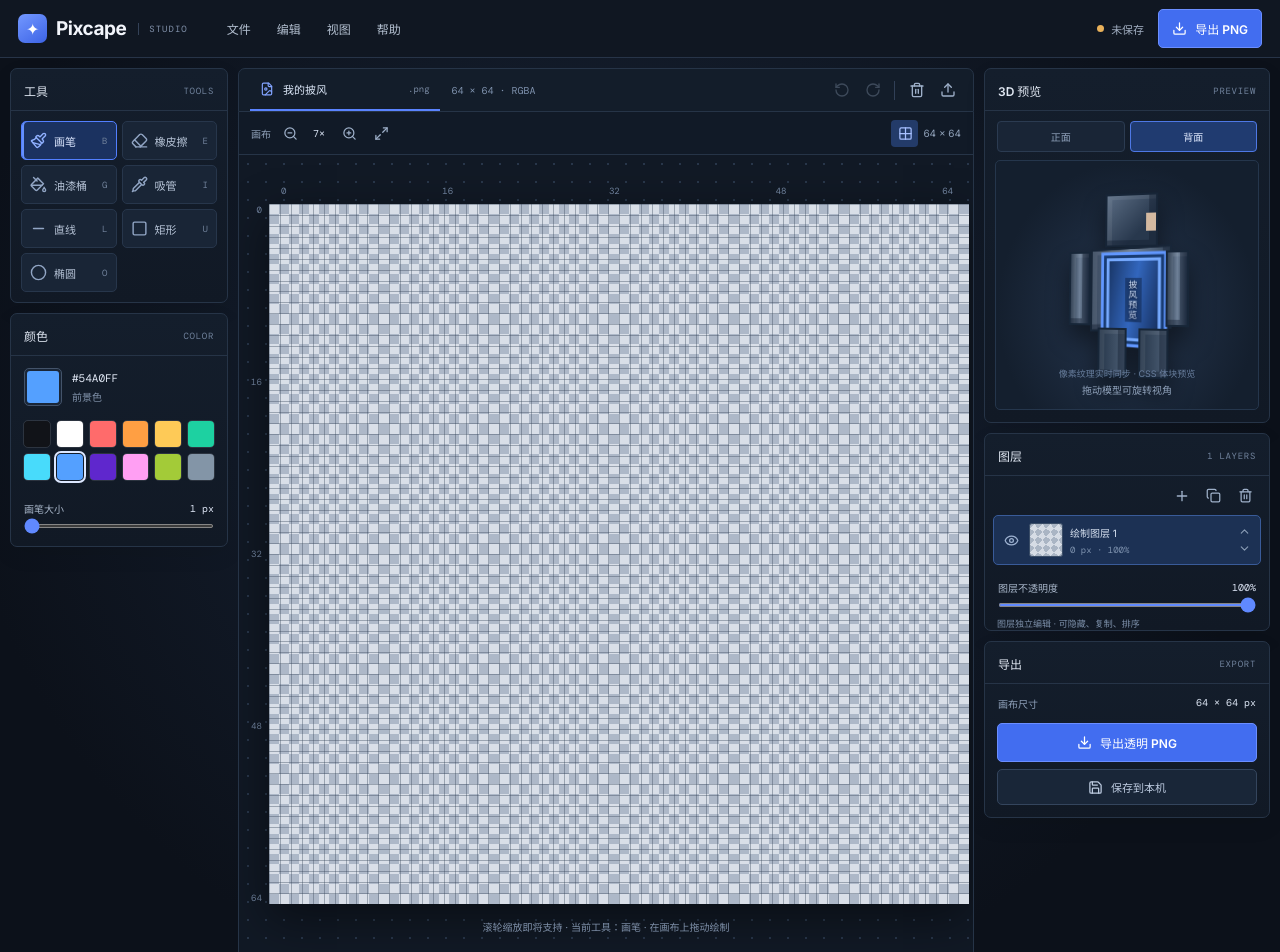
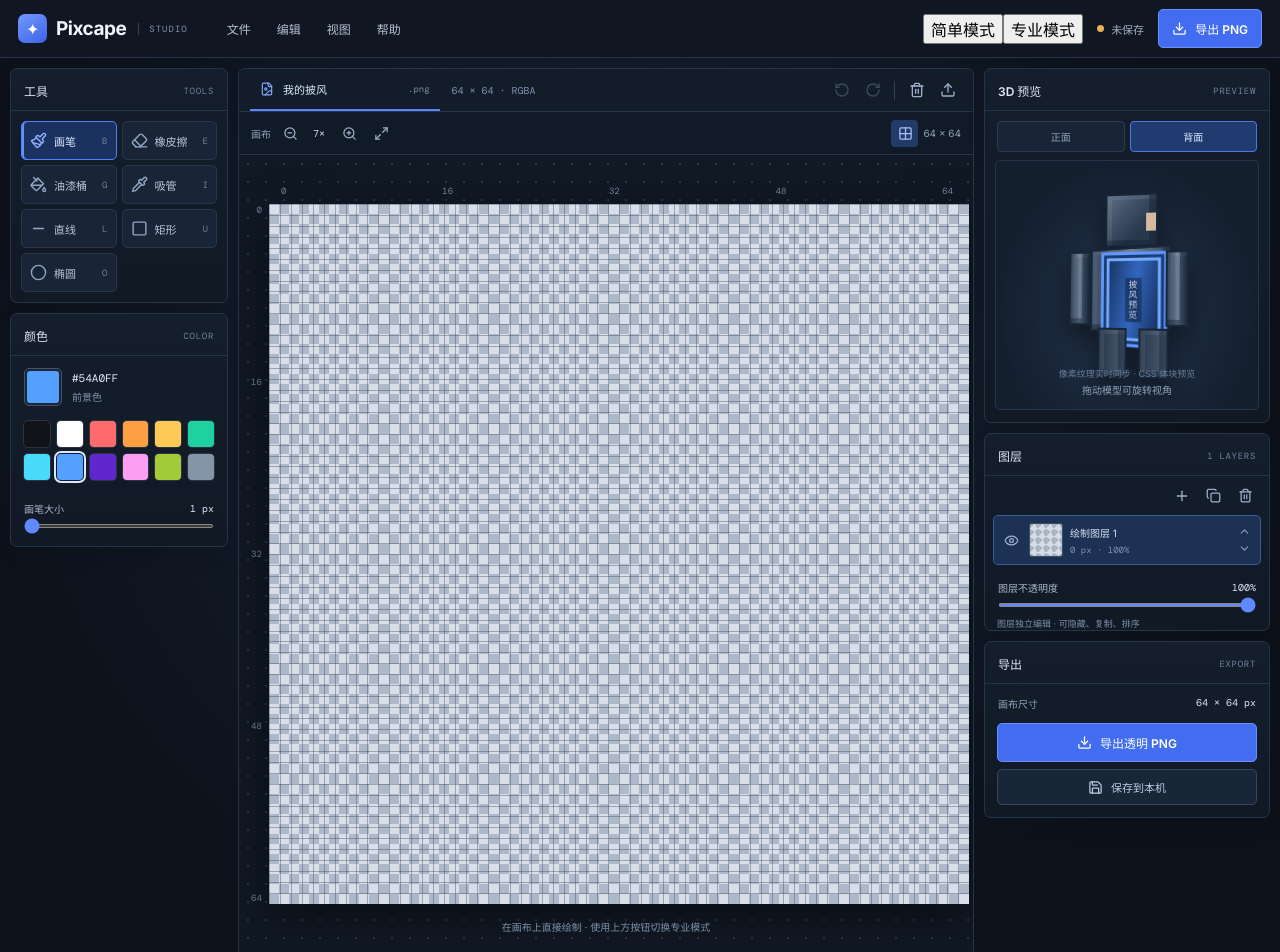
Before and after one commit to liseezn/Pixcape, a React (Vite) app: page / in a window 1280 px wide. Shown: the top 952 px of the page. Built offline with nearby package versions, Linux system fonts and the light colour scheme.

Commit message:
feat: add simple and professional editor modes

```diff
--- a/src/App.tsx
+++ b/src/App.tsx
@@ -35,6 +35,9 @@ export default function App() {
   const [brushSize, setBrushSize] = useState(1)
   const [saved, setSaved] = useState(false)
   const [status, setStatus] = useState('就绪')
+  const [editorMode, setEditorMode] = useState<'simple' | 'professional'>(() => {
+    try { return localStorage.getItem('pixcape-editor-mode') === 'professional' ? 'professional' : 'simple' } catch { return 'simple' }
+  })
   const [previewSide, setPreviewSide] = useState<'front' | 'back'>('back')
   const [previewRotation, setPreviewRotation] = useState(-13)
   const previewDragRef = useRef<{ x: number; rotation: number } | null>(null)
@@ -64,6 +67,7 @@ export default function App() {
     setLayers(next.layers); setActiveId(next.activeId); setStatus('已重做')
   }, [activeId, setLayers])
   const activeLayer = layers.find(layer => layer.id === activeId) ?? layers[layers.length - 1]
+  useEffect(() => { try { localStorage.setItem('pixcape-editor-mode', editorMode) } catch { /* storage may be unavailable */ } }, [editorMode])
   const pixelCount = layers.reduce((sum, layer) => sum + (layer.visible ? layer.pixels.filter(Boolean).length : 0), 0)
 
   useEffect(() => {
@@ -304,11 +308,11 @@ export default function App() {
     { id: 'ellipse', label: '椭圆', key: 'O', icon: Circle },
   ]
 
-  return <div className="editor-shell">
+  return <div className={'editor-shell ' + (editorMode === 'simple' ? 'simple-mode' : 'professional-mode')}>
     <header className="topbar">
       <a className="brand" href="#" onClick={e => e.preventDefault()}><span className="brand-mark">✦</span><span>Pixcape</span><small>STUDIO</small></a>
       <nav className="main-menu"><button onClick={saveLocal}>文件</button><button onClick={undo}>编辑</button><button onClick={() => setShowGrid(v => !v)}>视图</button><button onClick={() => setStatus('快捷键：B 画笔 / E 橡皮 / G 填充 / Ctrl+Z 撤销')}>帮助</button></nav>
-      <div className="top-actions"><span className={'save-state ' + (saved ? 'is-saved' : '')}><span />{saved ? '已保存' : '未保存'}</span><button className="primary-btn" onClick={exportPng}><Download size={15}/> 导出 PNG</button></div>
+      <div className="top-actions"><div className="mode-switch" role="group" aria-label="编辑器模式"><button className={editorMode === 'simple' ? 'active' : ''} aria-pressed={editorMode === 'simple'} onClick={() => setEditorMode('simple')}>简单模式</button><button className={editorMode === 'professional' ? 'active' : ''} aria-pressed={editorMode === 'professional'} onClick={() => setEditorMode('professional')}>专业模式</button></div><span className={'save-state ' + (saved ? 'is-saved' : '')}><span />{saved ? '已保存' : '未保存'}</span><button className="primary-btn" onClick={exportPng}><Download size={15}/> 导出 PNG</button></div>
     </header>
     <main className="editor-layout">
       <aside className="left-sidebar">
@@ -320,7 +324,7 @@ export default function App() {
       <section className="center-workspace">
         <div className="document-tabs"><div className="tab active"><FileImage size={14}/><input value={projectName} aria-label="项目名称" onChange={e => { setProjectName(e.target.value); setSaved(false) }}/><span>.png</span></div><div className="tab-meta">64 × 64 · RGBA</div><div className="tab-actions"><button title="撤销 Ctrl+Z" disabled={!historyRef.current.length} onClick={undo}><RotateCcw size={16}/></button><button title="重做 Ctrl+Y" disabled={!redoRef.current.length} onClick={redo}><RotateCw size={16}/></button><i/><button title="清空当前图层" onClick={clearLayer}><Trash2 size={16}/></button><button title="导入图片到当前图层" onClick={() => inputRef.current?.click()}><Upload size={16}/></button><input ref={inputRef} hidden type="file" accept="image/*" onChange={e => { importImage(e.target.files?.[0]); e.currentTarget.value = '' }}/></div></div>
         <div className="canvas-toolbar"><div className="toolbar-group"><span className="toolbar-label">画布</span><button onClick={() => setZoom(v => Math.max(200, v - 100))} title="缩小"><ZoomOut size={15}/></button><strong>{Math.round(zoom / 100)}×</strong><button onClick={() => setZoom(v => Math.min(1000, v + 100))} title="放大"><ZoomIn size={15}/></button><button onClick={() => setZoom(700)} title="适应画布"><Maximize2 size={15}/></button></div><div className="toolbar-group"><button className={showGrid ? 'tool-on' : ''} onClick={() => setShowGrid(v => !v)} title="显示/隐藏像素网格"><Grid2X2 size={15}/></button><span className="toolbar-label">64 × 64</span></div></div>
-        <div className="canvas-stage"><div className="canvas-ruler top-ruler"><span>0</span><span>16</span><span>32</span><span>48</span><span>64</span></div><div className="canvas-workarea"><div className="side-ruler"><span>0</span><span>16</span><span>32</span><span>48</span><span>64</span></div><div className="checkerboard" style={{ width: 'min(' + zoom + 'px, calc(100vw - 390px))' }}><canvas ref={canvasRef} width={SIZE} height={SIZE} className={'pixel-canvas ' + (showGrid ? 'with-grid' : '')} onPointerDown={onPointerDown} onPointerMove={onPointerMove} onPointerUp={onPointerUp} onPointerCancel={() => { drawingRef.current = false }} aria-label="64×64 像素画布"/></div></div><div className="canvas-help">滚轮缩放即将支持 · 当前工具：{toolList.find(item => item.id === tool)?.label} · 在画布上拖动绘制</div></div>
+        <div className="canvas-stage"><div className="canvas-ruler top-ruler"><span>0</span><span>16</span><span>32</span><span>48</span><span>64</span></div><div className="canvas-workarea"><div className="side-ruler"><span>0</span><span>16</span><span>32</span><span>48</span><span>64</span></div><div className="checkerboard" style={{ width: 'min(' + zoom + 'px, calc(100vw - 390px))' }}><canvas ref={canvasRef} width={SIZE} height={SIZE} className={'pixel-canvas ' + (showGrid ? 'with-grid' : '')} onPointerDown={onPointerDown} onPointerMove={onPointerMove} onPointerUp={onPointerUp} onPointerCancel={() => { drawingRef.current = false }} aria-label="64×64 像素画布"/></div></div><div className="canvas-help">{editorMode === 'simple' ? '在画布上直接绘制 · 使用上方按钮切换专业模式' : '当前工具：' + (toolList.find(item => item.id === tool)?.label ?? '画笔') + ' · 在画布上拖动绘制'}</div></div>
         <div className="status-bar"><span><i className="live-dot"/>{status}</span><span>{pixelCount.toLocaleString()} 像素 · 当前图层：{activeLayer?.name ?? '图层'}</span><span>Ctrl + Z 撤销</span></div>
       </section>
       <aside className="right-sidebar">
```
